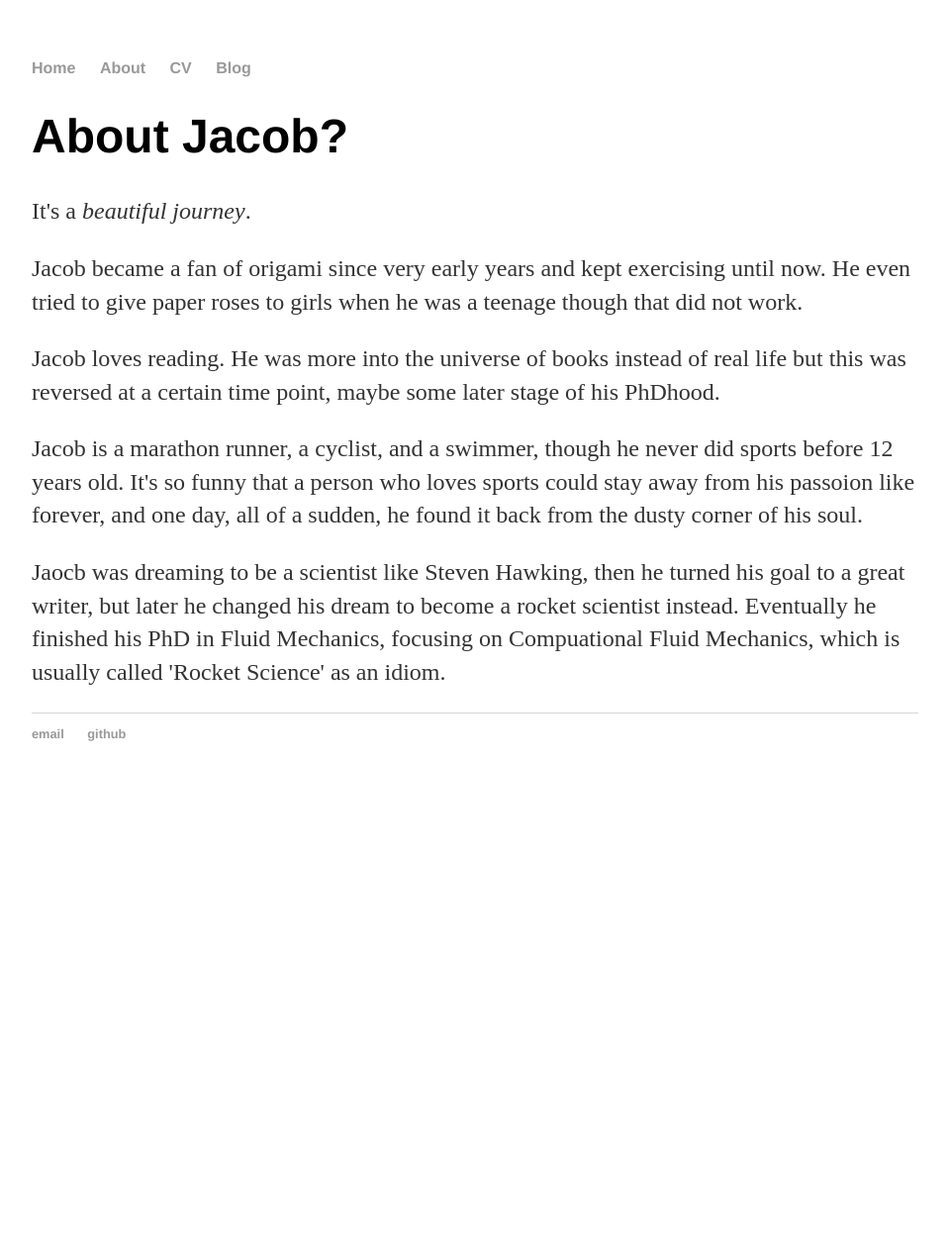
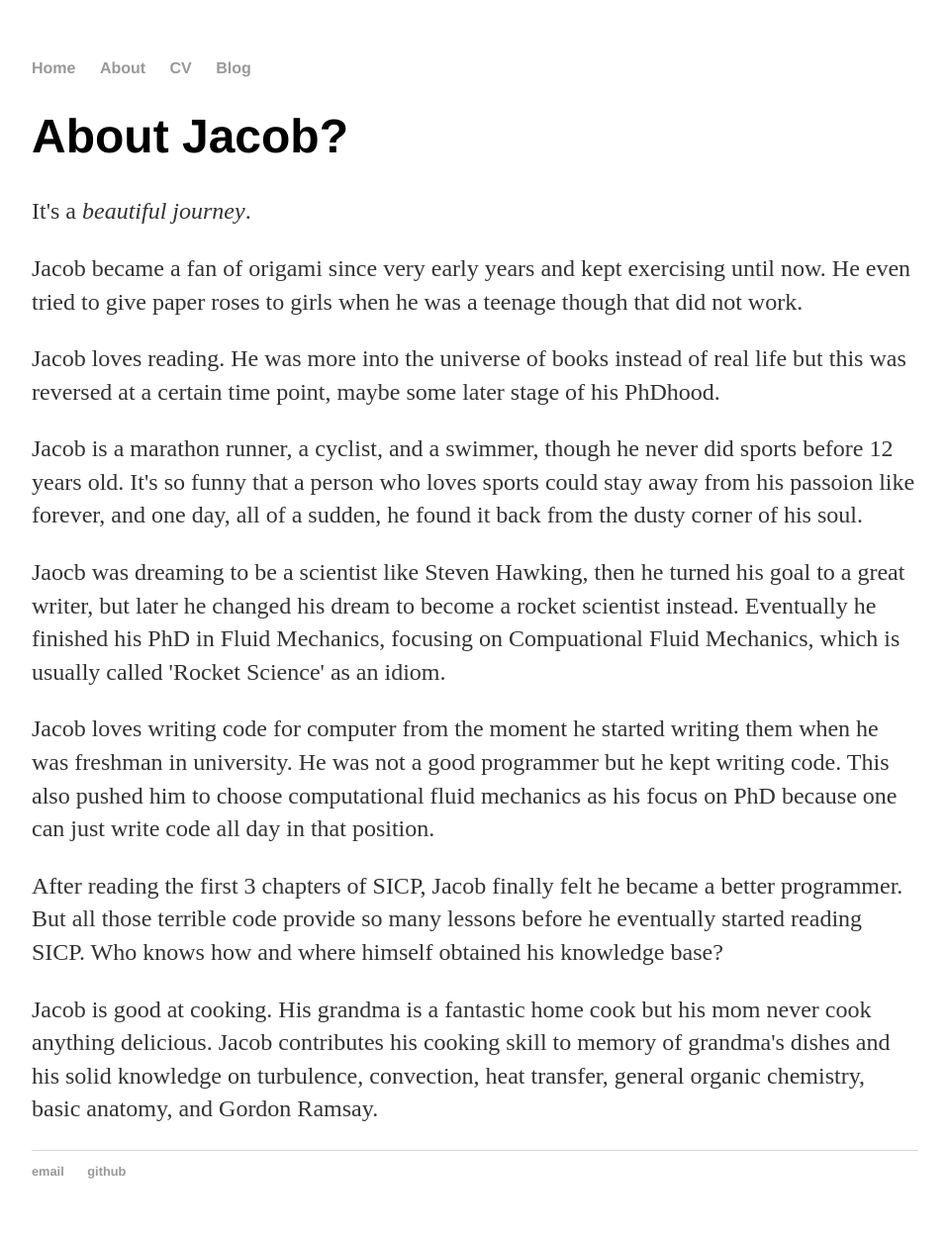
Before and after one commit to jacob-zyl/jacob-zyl.github.io, a Jekyll site: the page built from about/index.html, in a window 1280 px wide. Shown: the whole page at 99% size, without its empty margins (160-1119 px from the left). Built offline with Jekyll 4.4.1, drawn with Linux system fonts in a browser that asks for light colours; before the commit the page ends 900 px from its top, so only the background shows below that.

Commit message:
Added a little bit.

```diff
--- a/about/index.html
+++ b/about/index.html
@@ -24,4 +24,19 @@ title: Jacob Z. Liu, about
       but later he changed his dream to become a rocket scientist instead. Eventually he finished his PhD in Fluid Mechanics,
       focusing on Compuational Fluid Mechanics, which is usually called 'Rocket Science' as an idiom.
   </p>
+
+  <p>Jacob loves writing code for computer from the moment he started writing them when he was freshman in university.
+      He was not a good programmer but he kept writing code. This also pushed him to choose computational fluid mechanics as his focus on PhD
+      because one can just write code all day in that position.
+  </p>
+
+  <p>After reading the first 3 chapters of SICP, Jacob finally felt he became a better programmer.
+      But all those terrible code provide so many lessons before he eventually started reading SICP.
+      Who knows how and where himself obtained his knowledge base?
+  </p>
+
+  <p>Jacob is good at cooking. His grandma is a fantastic home cook but his mom never cook anything delicious.
+      Jacob contributes his cooking skill to memory of grandma's dishes and his solid knowledge on turbulence, convection, heat transfer,
+      general organic chemistry, basic anatomy, and Gordon Ramsay.
+  </p>
 </div><!-- /.blurb -->
```
